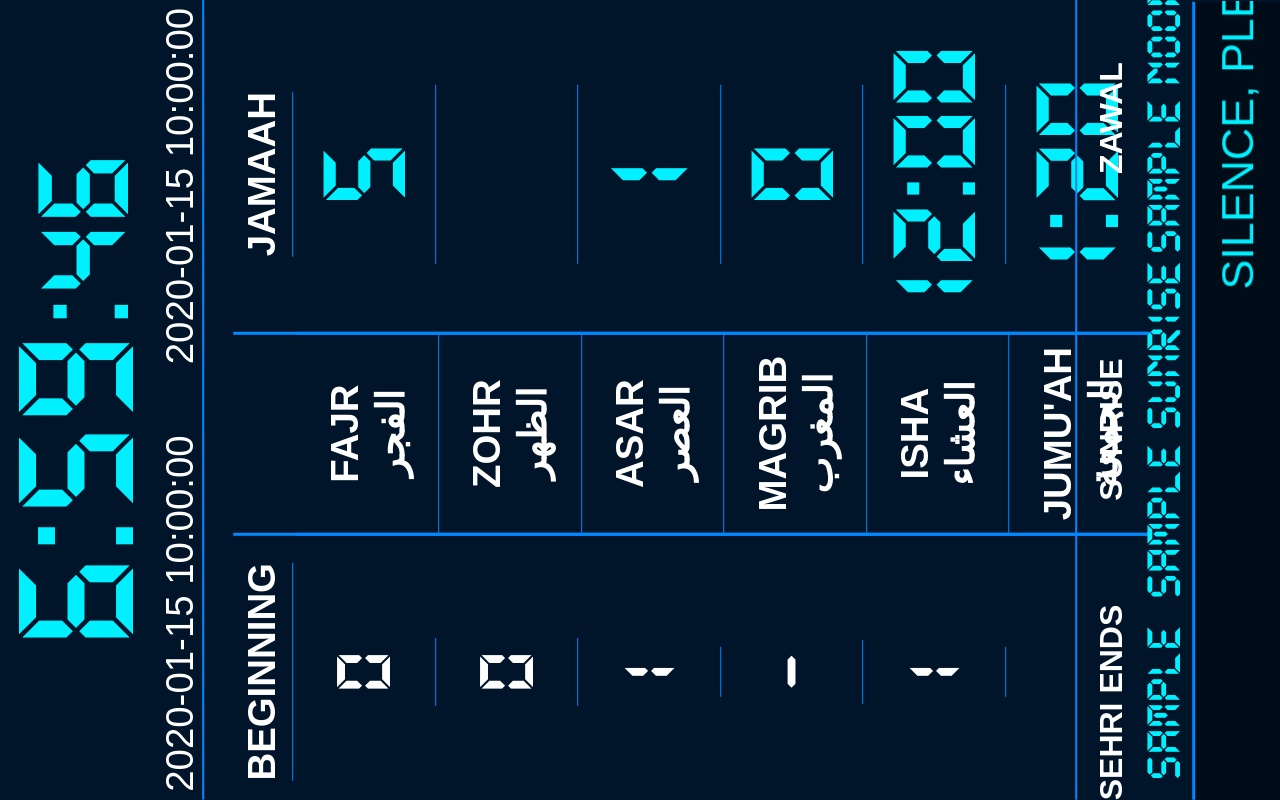
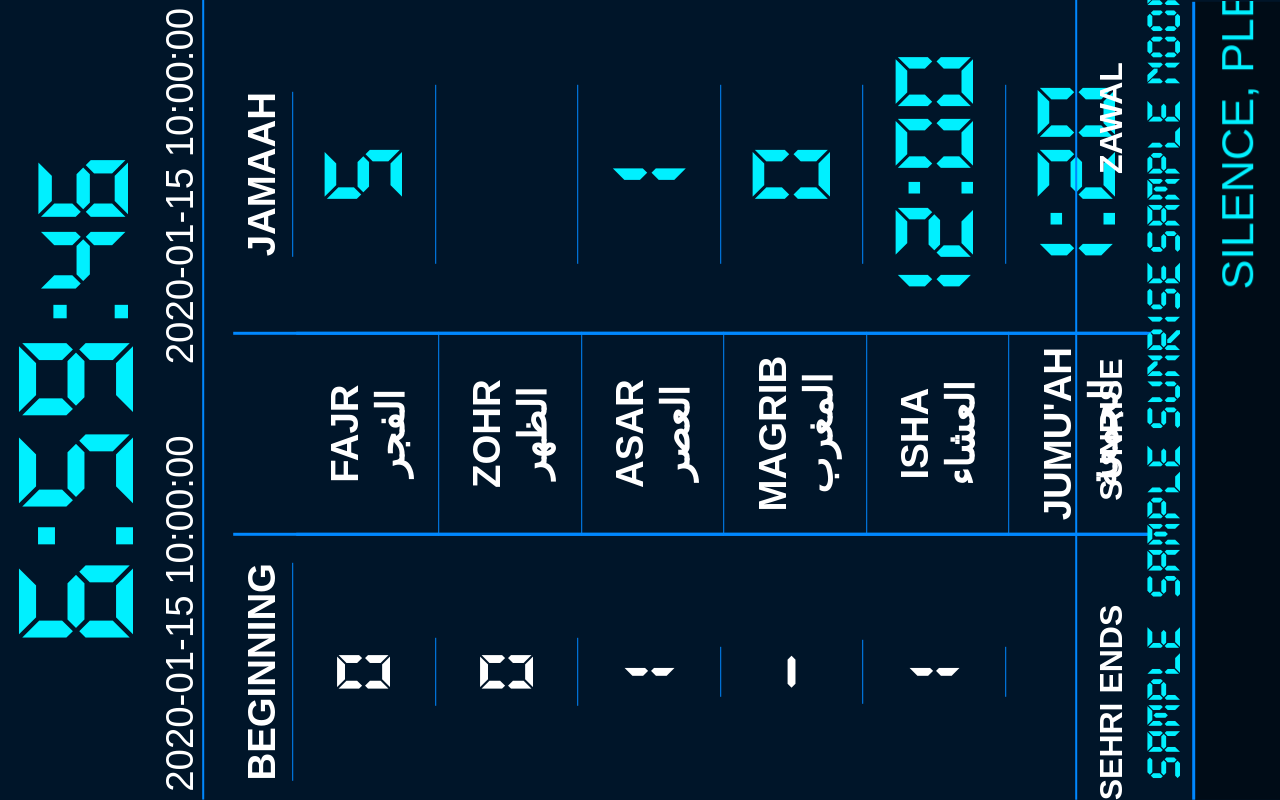
Before and after one commit to mohammedsajjadk/prayer-times, a Flask app: template templates/index.html in a window 1280 px wide. Run offline with Flask 2, Linux system fonts and the light colour scheme; the template is opened without the code that fills it: most values are stand-ins (such as "Sample title", 1, 10 or a date in 2020); some web fonts are replaced.

Commit message:
Reduced Jamaah font size

```diff
--- a/static/styles.css
+++ b/static/styles.css
@@ -97,7 +97,7 @@ body, html {
 
 
 .jamaah .prayer-time-value {
-    font-size: 10.0vw;
+    font-size: 9.5vw;
 }
 [data-time] {
     transition: color 0.3s ease;
```
